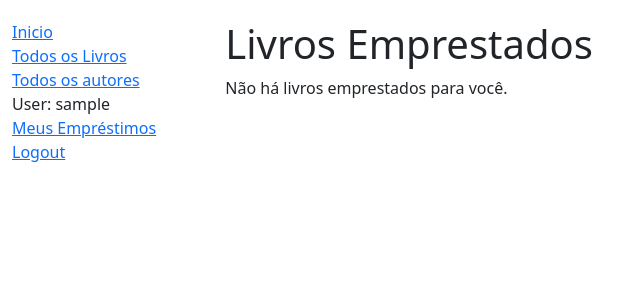
After one commit to tiagodelima-sc/mdn-library, a Django app: page /catalogo/meusemprestimos/ in a window 1280 px wide. The commit adds this page. Shown: the top 300 px of the page, without its empty margins (0-642 px from the left). Run offline with Django 4.2, Linux system fonts and the light colour scheme; a user stored in the database is signed in; tables that the repository leaves empty hold one stand-in row (values such as "Sample post"); parts of the project's set-up code (start-up, migrations or seed data) failed here and were passed over.

Commit message:
emprestimos do user atualizados

```diff
--- a/catalogo/templates/base_generic.html
+++ b/catalogo/templates/base_generic.html
@@ -29,14 +29,14 @@
         <ul class="sidebar-nav">
           <li><a href="{% url 'index' %}">Inicio</a></li>
           <li><a href="{% url 'livros' %}">Todos os Livros</a></li>
-          <li><a href="">Todos os Autores</a></li>
+          <li><a href="">Todos os autores</a></li>
           {% if user.is_authenticated %}
           <li>User: {{ user.get_username }}</li>
+          <li><a href="{% url 'meus-emprestimos' %}">Meus Empréstimos</a></li>
           <li><a href="{% url 'logout'%}?next={{request.path}}">Logout</a></li>
           {% else %}
           <li><a href="{% url 'login'%}?next={{request.path}}">Login</a></li>
           {% endif %}
-
         </ul>
         {% endblock %}
 
--- /dev/null
+++ b/catalogo/templates/catalogo/exemplares_emprestados_usuario.html
@@ -0,0 +1,22 @@
+{% extends "base_generic.html" %}
+
+{% block content %}
+<h1>Livros Emprestados</h1>
+
+{% if exemplarlivro_list %}
+<ul>
+
+  {% for exemplarlivro in exemplarlivro_list %}
+  <li class="{% if exemplarlivro.esta_atrasado %}text-danger{% endif %}">
+    <a href="{% url 'livro-detalhes' exemplarlivro.livro.pk %}">{{exemplarlivro.livro.titulo}}</a> ({{ exemplarlivro.data_devolucao }})
+    {% if perms.catalogo.pode_renovar_emprestimo %}
+    <a href="{% url 'renovar-livro' exemplarlivro.id %}"> - Renovar</a>
+    {% endif %}
+  </li>
+  {% endfor %}
+</ul>
+
+{% else %}
+<p>Não há livros emprestados para você.</p>
+{% endif %}
+{% endblock %}
--- a/catalogo/urls.py
+++ b/catalogo/urls.py
@@ -8,3 +8,7 @@ urlpatterns = [
   path('livros/', views.BookListView.as_view(), name='livros'),
   path('livros/<int:pk>', views.BookDetailView.as_view(), name='livro-detalhes'),
 ]
+
+urlpatterns += [
+    path('meusemprestimos/', views.LoanedBooksByUserListView.as_view(), name='meus-emprestimos'),
+]
--- a/catalogo/views.py
+++ b/catalogo/views.py
@@ -38,3 +38,13 @@ class BookListView(generic.ListView):
 class BookDetailView(generic.DetailView):
 
       model = Livro
+
+from django.contrib.auth.mixins import LoginRequiredMixin
+
+class LoanedBooksByUserListView(LoginRequiredMixin,generic.ListView):
+
+    model = ExemplarLivro
+    template_name = 'catalogo/exemplares_emprestados_usuario.html'
+
+    def get_queryset(self):
+        return ExemplarLivro.objects.filter(usuario=self.request.user).filter(situacao__exact='e').order_by('data_devolucao')
```
Also changed, not shown: catalogo/models.py (+13 -4 lines), catalogo/migrations/0002_exemplarlivro_usuario_alter_genero_nome_and_more.py (added).
